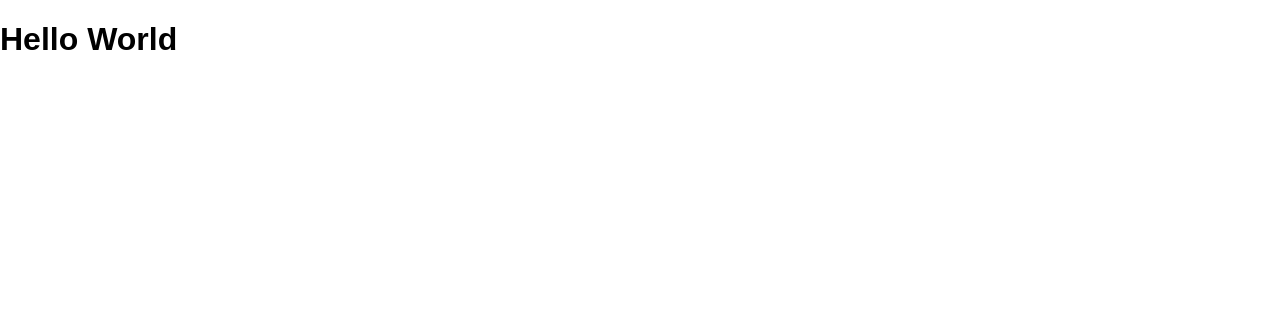
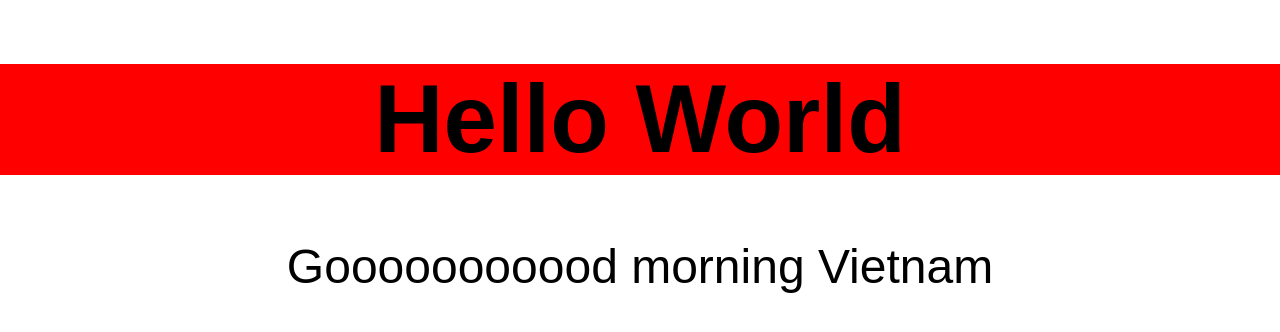
Before and after one commit to MAhoMaha12112017/Robofriends, a React (Create React App) app: page / in a window 1280 px wide. Shown: the top 332 px of the page. Built offline with nearby package versions, Linux system fonts and the light colour scheme.

Commit message:
First Component, tai ainakin melkein..

```diff
--- a/package.json
+++ b/package.json
@@ -5,7 +5,8 @@
   "dependencies": {
     "react": "^16.4.1",
     "react-dom": "^16.4.1",
-    "react-scripts": "1.1.4"
+    "react-scripts": "1.1.4",
+    "tachyons": "^4.11.1"
   },
   "scripts": {
     "start": "react-scripts start",
--- /dev/null
+++ b/src/Hello.css
@@ -0,0 +1,3 @@
+h1 {
+  background: red;
+}
--- /dev/null
+++ b/src/Hello.js
@@ -0,0 +1,24 @@
+import React, {Component} from 'react';
+import './Hello.css';
+
+class Hello extends Component {
+  render() {
+    return (
+      <div className="f1 tc">
+      <h1>Hello World</h1>
+      <p>{this.props.greeting}</p>
+      </div>
+    );
+  }
+}
+
+// const Hello = (props) => {
+//   return (
+//     <div className="f1 tc">
+//     <h1>Hello World</h1>
+//     <p>{props.greeting}</p>
+//     </div>
+//   );
+// }
+
+export default Hello;
--- a/src/index.js
+++ b/src/index.js
@@ -1,8 +1,9 @@
 import React from 'react';
 import ReactDOM from 'react-dom';
 import './index.css';
-import App from './App';
+import Hello from './Hello';
 import registerServiceWorker from './registerServiceWorker';
+import 'tachyons';
 
-ReactDOM.render(<h1>Hello World</h1>, document.getElementById('root'));
+ReactDOM.render(<Hello greeting={'Gooooooooood morning Vietnam'}/>, document.getElementById('root'));
 registerServiceWorker();
```
Also changed, not shown: 1 other file (tests, documents, lock files or other folders).
